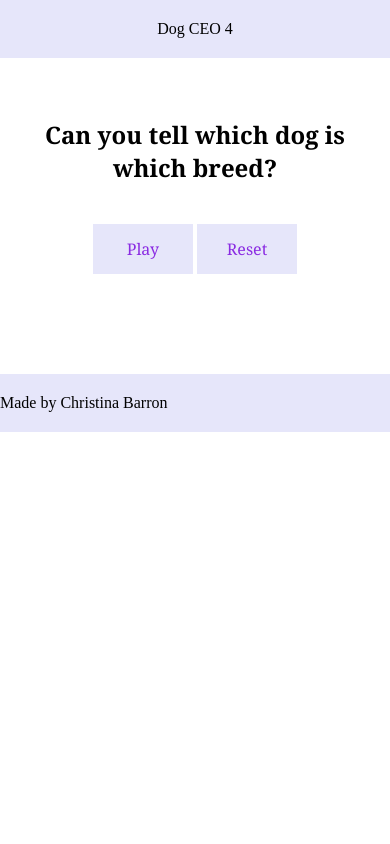
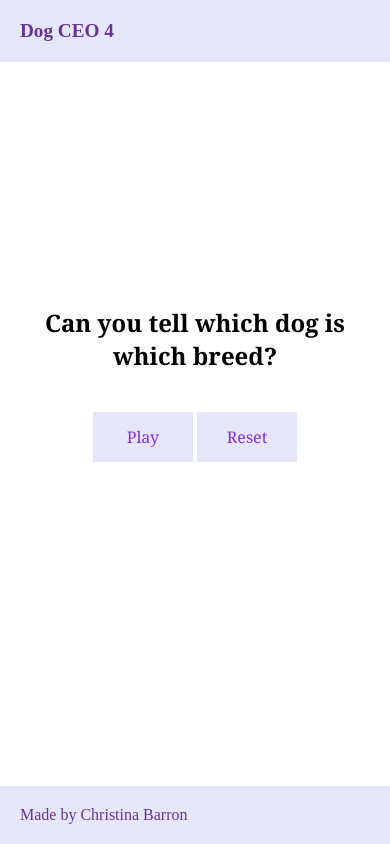
Before and after one commit to christinab980/Curriculum-, a plain HTML site: page Assignments/Dog CEO/index.html in a window 390 px wide. Drawn offline with Linux system fonts and the light colour scheme.

Commit message:
updated css - responsive

```diff
--- a/Assignments/Dog CEO/styles.css
+++ b/Assignments/Dog CEO/styles.css
@@ -2,34 +2,33 @@
   margin: 0;
   padding: 0
 }
+
 body, html {
   height: 100%;
+}
+
+body {
+  display: flex;
+  flex-direction: column;
 }
 
 header, footer {
   background-color: lavender;
   padding: 20px 0;
+  color: rebeccapurple;
 }
 
 header {
-  margin-bottom: 50px;
-  text-align: left;
-  font-size: 1rem;
-  color:
+  margin-bottom: 20px;
+  font-size: 1.2rem;
+  font-weight: 700;
+  padding: 20px;
 }
 
 footer {
   margin-top: 50px;
-}
-
-.container {
-    font-family: Georgia, 'Times New Roman', Times, serif;
-    display: flex;
-    flex-direction: column;
-    margin:15px;
-    justify-content: center;
-    align-items: center;
-    flex:1;
+  font-size: 1rem;
+  padding: 20px;
 }
 
 button {
@@ -53,26 +52,22 @@ footer {
   width: 250px;
 }
 
+.container {
+  font-family: Georgia, 'Times New Roman', Times, serif;
+  display: flex;
+  flex-direction: column;
+  margin:15px;
+  justify-content: center;
+  align-items: center;
+  flex:1;
+}
+
 .output {
   display: flex;
   flex-wrap: wrap;
   column-gap: 10px;
   margin-top: 20px;
-  }
-
-  p {
-    font-family: Georgia, 'Times New Roman', Times, serif;
-    text-align: center;
-  }
-
-  .prompt {
-    font-family: Georgia, 'Times New Roman', Times, serif;
-
-  }
-
-  .question div {
-    margin-top: 20px;
-    text-align: center;
+  justify-content: center;
 }
 
 .output img {
@@ -84,14 +79,29 @@ footer {
   border: 5px solid palevioletred;
 }
 
+.prompt {
+  font-family: Georgia, 'Times New Roman', Times, serif;
+}
+
+.question div {
+  margin-top: 20px;
+  text-align: center;
+}
+
 .wrap {
   padding: 30px;
 }
 
-  .flex-item {
-    display: flex;
-    justify-content: center;
-    align-items: center;
+.your-score {
+  font-size: 1.2rem;
+  font-weight: 600;
+  color: rebeccapurple;
+  text-align: center;
+}
+
+.question {
+  font-size: 1rem;
+  margin: 10px;
 }
 
 @media (max-width: 40em) {
```
Lines whose indentation alone changed are shown as unchanged.
